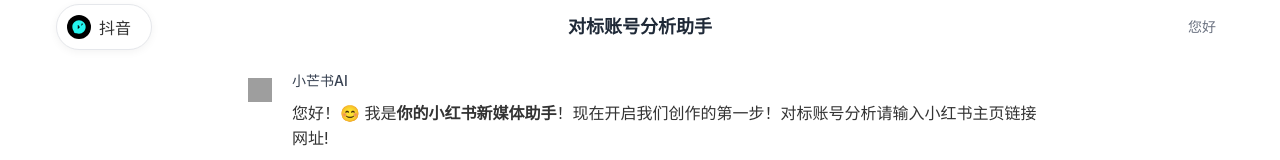
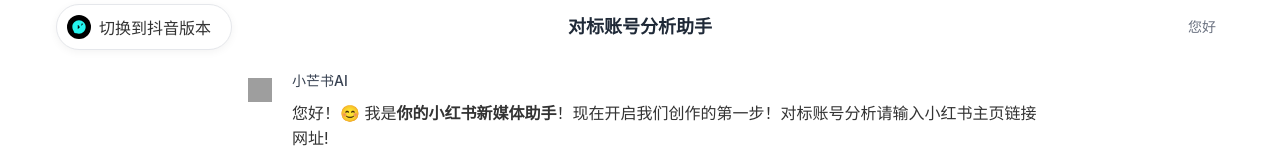
Before and after one commit to Frisy/xhs-show, a plain HTML site: page index.html in a window 1280 px wide. Shown: the top 160 px of the page. Drawn offline with nearby package versions, Linux system fonts and the light colour scheme; grey boxes are pictures that could not be loaded.

Commit message:
Update index.html

```diff
--- a/index.html
+++ b/index.html
@@ -17,7 +17,7 @@
         <!-- 顶部标题栏 -->
         <header class="header animated-section" id="header-section1">
 <button class="back-btn" onclick="window.location.href='https://frisy.github.io/show-task/'">
-  <span class="btn-text">抖音</span>
+  <span class="btn-text">切换到抖音版本</span>
 </button>
           <h1 class="title">对标账号分析助手</h1>
           <div class="user-info">
@@ -87,7 +87,7 @@
         <!-- 顶部标题栏 -->
         <header class="header animated-section" id="header-section2">
 <button class="back-btn" onclick="window.location.href='https://frisy.github.io/show-task/'">
-  <span class="btn-text">抖音</span>
+  <span class="btn-text">切换到抖音版本</span>
 </button>
           <h1 class="title">对标账号提取助手</h1>
           <div class="user-info">
@@ -158,7 +158,7 @@
         <!-- 顶部标题栏 -->
         <header class="header animated-section" id="header-section3">
 <button class="back-btn" onclick="window.location.href='https://frisy.github.io/show-task/'">
-  <span class="btn-text">抖音</span>
+  <span class="btn-text">切换到抖音版本</span>
 </button>
           <h1 class="title">全网爆款搜集助手</h1>
           <div class="user-info">
@@ -231,7 +231,7 @@
         <!-- 顶部标题栏 -->
         <header class="header animated-section" id="header-section4">
 <button class="back-btn" onclick="window.location.href='https://frisy.github.io/show-task/'">
-  <span class="btn-text">抖音</span>
+  <span class="btn-text">切换到抖音版本</span>
 </button>
           <h1 class="title">爆款选题生成助手</h1>
           <div class="user-info">
@@ -303,7 +303,7 @@
         <!-- 顶部标题栏 -->
         <header class="header animated-section" id="header-section5">
 <button class="back-btn" onclick="window.location.href='https://frisy.github.io/show-task/'">
-  <span class="btn-text">抖音</span>
+  <span class="btn-text">切换到抖音版本</span>
 </button>
           <h1 class="title">提取二创助手</h1>
           <div class="user-info">
```
